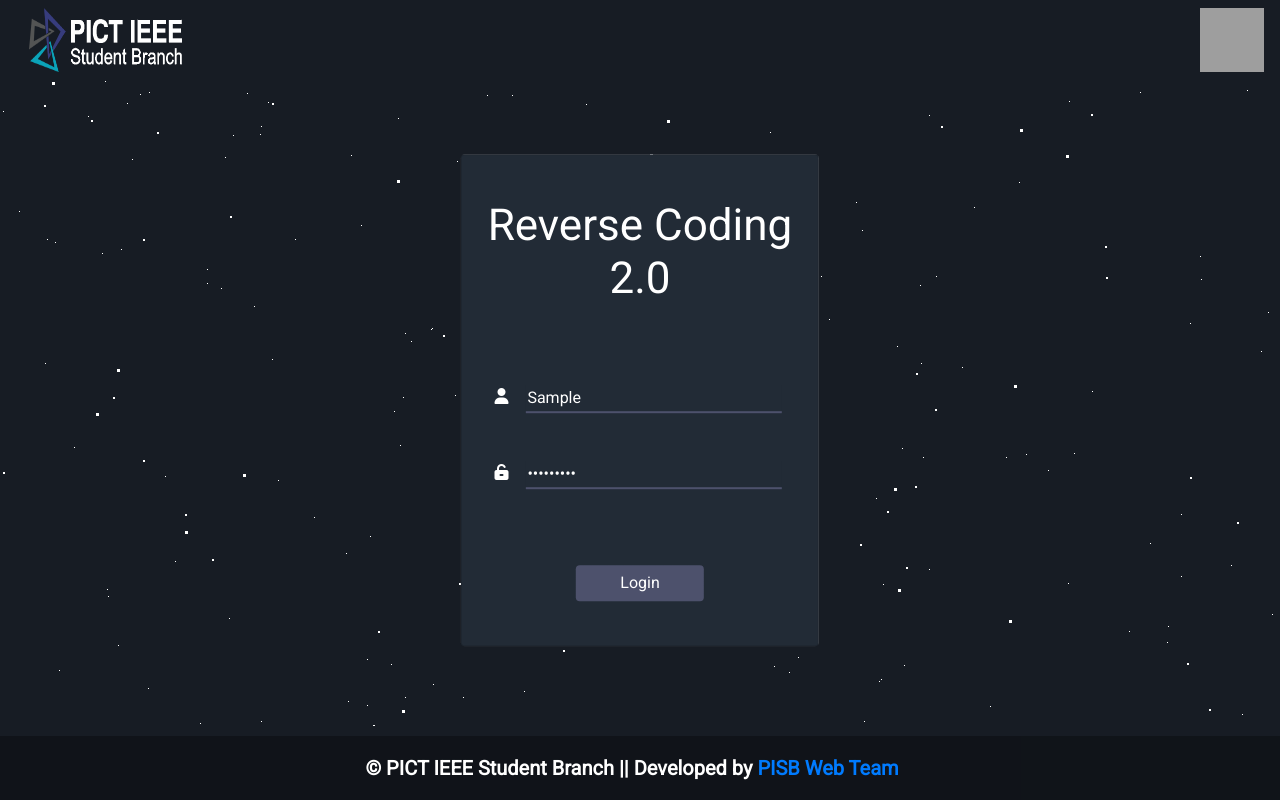
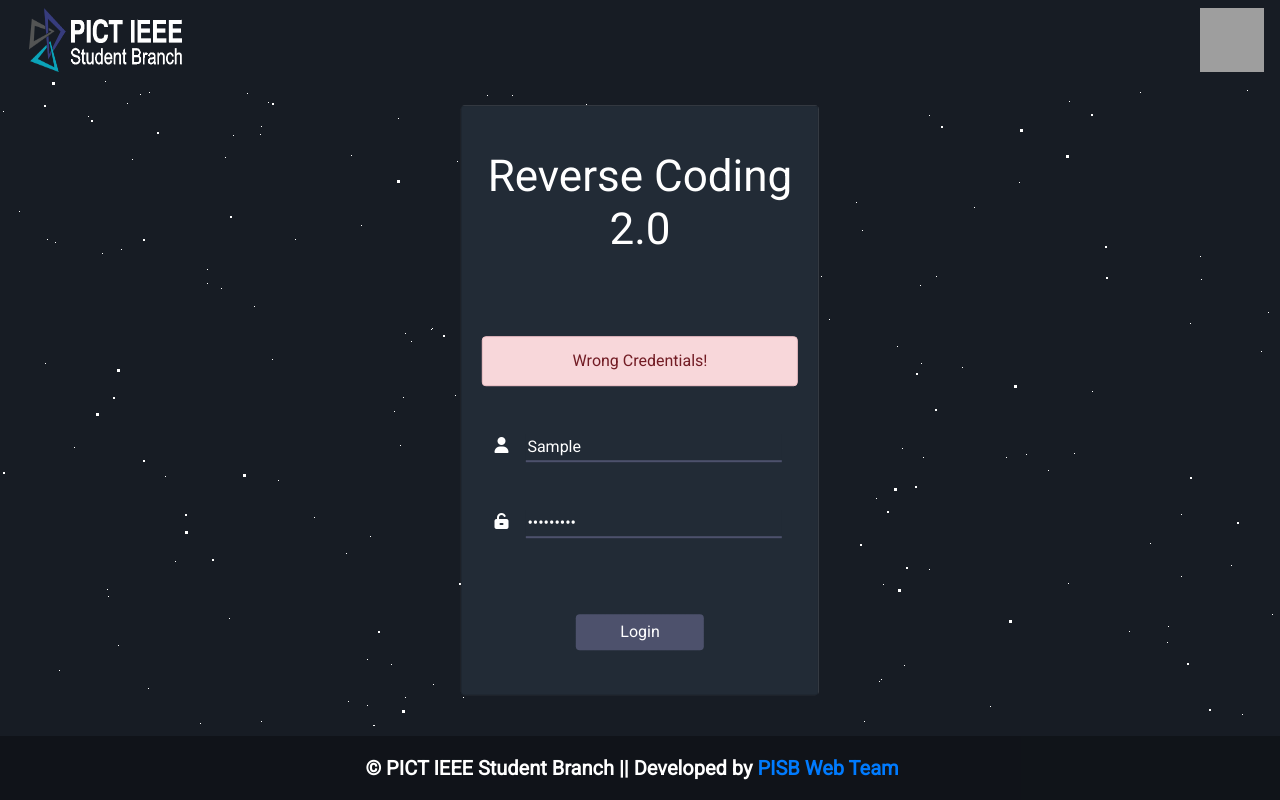
Before and after one commit to meghadandapat/CTD-RC2-Frontend, a React (Create React App) app: page / in a window 1280 px wide. Both pictures are taken after typing "Sample", "Sample123" into the empty fields and a click on the button "Login". Built offline with nearby package versions, Linux system fonts and the light colour scheme; no server answers; grey boxes are pictures that could not be loaded.

Commit message:
wrong creds alert added

```diff
--- a/src/components/Login/Login.js
+++ b/src/components/Login/Login.js
@@ -1,4 +1,5 @@
 import "./Login.css";
+import {Alert} from 'react-bootstrap'
 import React, { useState } from "react";
 import { useHistory } from "react-router-dom";
 import axiosInstance from "../../axios";
@@ -11,6 +12,7 @@ const Login = () => {
     password: "",
   });
 
+  const [isInvalidCreds, setIsInvalidCreds] = useState(false)
   const [formData, updateFormData] = useState(initialFormData);
 
   const handleChange = (e) => {
@@ -34,6 +36,11 @@ const Login = () => {
         axiosInstance.defaults.headers["Authorization"] =
           "JWT " + localStorage.getItem("access_token");
         history.push("/instructions");
+      }).catch( (err) => {
+        if (err.status !== 200) {
+          setIsInvalidCreds(true)
+          // alert('Wrong Credentials')
+        }
       });
   };
 
@@ -47,6 +54,9 @@ const Login = () => {
           <div className="card-body">
             <div className="wrapper">
               <h2 className="logintitle typing-demo">Reverse Coding 2.0</h2>
+              {isInvalidCreds && <Alert variant="danger">
+              Wrong Credentials!
+           </Alert>}
             </div>
             <form className="loginform">
               <div className="formField">
```
